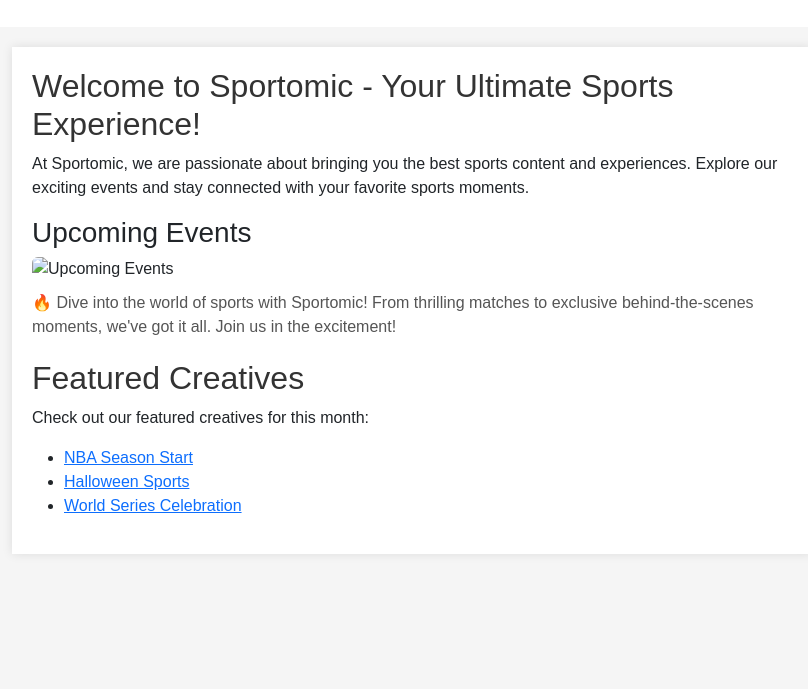
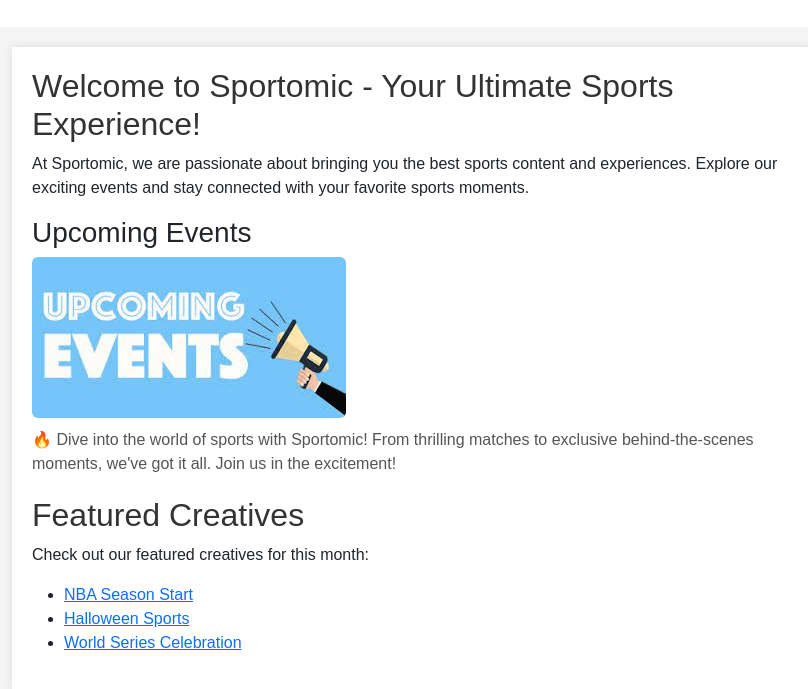
Before and after one commit to saimanishlovel/Posts, a plain HTML site: page index.html in a window 1280 px wide. Shown: the part 223-912 px from the top of the page, without its empty margins (228-1036 px from the left). Before the commit the page ends 817 px from the top, so only its background shows below. Drawn offline with nearby package versions, Linux system fonts and the light colour scheme.

Commit message:
creatives

```diff
--- a/index.html
+++ b/index.html
@@ -90,7 +90,7 @@
         <!-- Main Creative: Customize this with an engaging image and text -->
         <div class="main-creative">
             <h3>Upcoming Events</h3>
-            <img src="{main_creative_image_url}" alt="Upcoming Events" class="img-fluid rounded">
+            <img src="download (3).jpeg" alt="Upcoming Events" class="img-fluid rounded">
             <p>🔥 Dive into the world of sports with Sportomic! From thrilling matches to exclusive behind-the-scenes moments, we've got it all. Join us in the excitement!</p>
         </div>
 
```
Also changed, not shown: download (3).jpeg (added).
